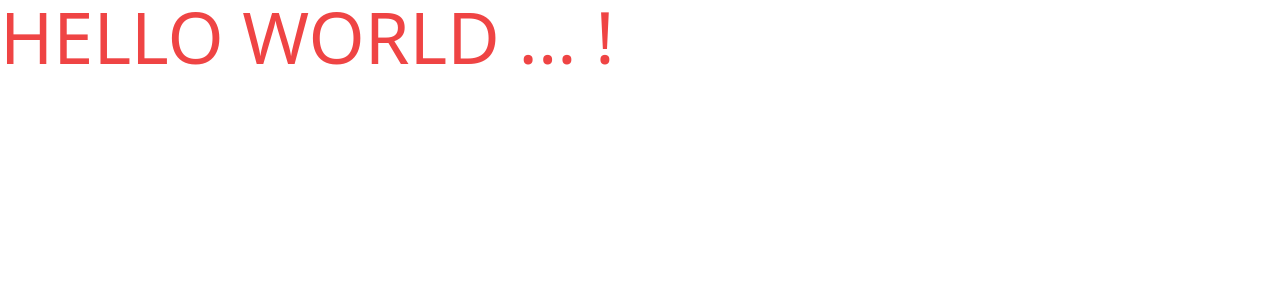
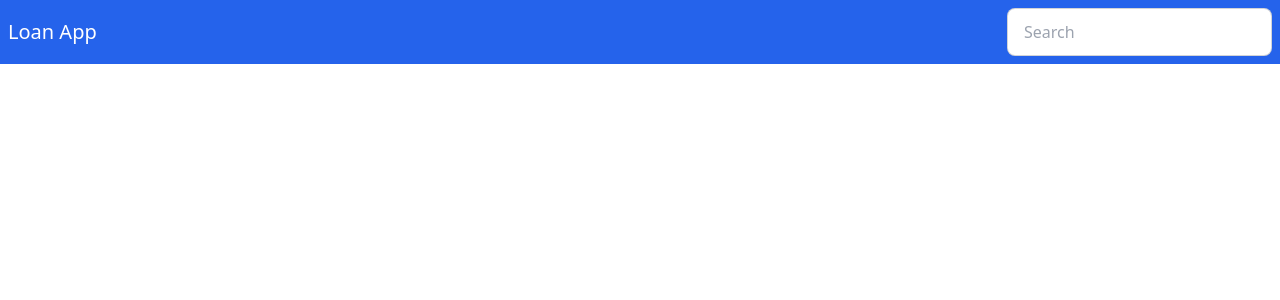
Before and after one commit to radenmasabdul/LoanApp, a Vue app: page / in a window 1280 px wide. Shown: the top 300 px of the page. Built offline with nearby package versions, Linux system fonts and the light colour scheme.

Commit message:
setup router, ect

```diff
--- a/src/App.vue
+++ b/src/App.vue
@@ -1,7 +1,9 @@
 <script setup></script>
 
 <template>
-  <h1 class="text-7xl text-red-500">HELLO WORLD ... !</h1>
+  <div>
+    <router-view />
+  </div>
 </template>
 
 <style scoped></style>
--- /dev/null
+++ b/src/components/Navbar.vue
@@ -0,0 +1,24 @@
+<script setup></script>
+
+<template>
+  <div class="navbar bg-blue-600">
+    <div class="flex-1">
+      <h1 class="text-xl text-white cursor-pointer">Loan App</h1>
+    </div>
+    <div class="flex-none gap-2">
+      <div class="form-control">
+        <input type="search" id="search" placeholder="Search" class="input input-bordered w-24 md:w-auto" />
+      </div>
+    </div>
+  </div>
+</template>
+
+<style scoped>
+.navbar {
+  position: fixed;
+  top: 0;
+  left: 0;
+  right: 0;
+  z-index: 999;
+}
+</style>
--- a/src/main.js
+++ b/src/main.js
@@ -1,5 +1,25 @@
 import { createApp } from 'vue'
+import { createPinia } from 'pinia'
 import './styles/style.css'
 import App from './App.vue'
+import router from "./routes"
 
-createApp(App).mount('#app')
+/* import the fontawesome core */
+import { library } from '@fortawesome/fontawesome-svg-core'
+
+/* import font awesome icon component */
+import { FontAwesomeIcon } from '@fortawesome/vue-fontawesome'
+
+/* import specific icons */
+import { fas } from "@fortawesome/free-solid-svg-icons";
+
+/* add icons to the library */
+library.add(fas)
+
+const pinia = createPinia()
+const app = createApp(App)
+
+app.component("font-awesome-icon", FontAwesomeIcon)
+app.use(pinia)
+app.use(router)
+app.mount('#app')
--- /dev/null
+++ b/src/pages/Home.vue
@@ -0,0 +1,9 @@
+<script setup>
+import Navbar from "../components/Navbar.vue";
+</script>
+
+<template>
+  <Navbar />
+</template>
+
+<style scoped></style>
--- /dev/null
+++ b/src/routes/index.js
@@ -0,0 +1,24 @@
+import { createRouter, createWebHistory } from "vue-router";
+
+import Home from "../pages/Home.vue";
+
+const router = createRouter({
+    history: createWebHistory(import.meta.env.BASEURL),
+    routes: [
+        {
+            path: "/",
+            name: "home",
+            component: Home,
+            meta: {
+                title: "Homepage"
+            },
+        }
+    ]
+});
+
+router.beforeEach((to, from, next) => {
+    document.title = `LOAN APP || ${to.meta.title}`;
+    next();
+});
+
+export default router;
```
